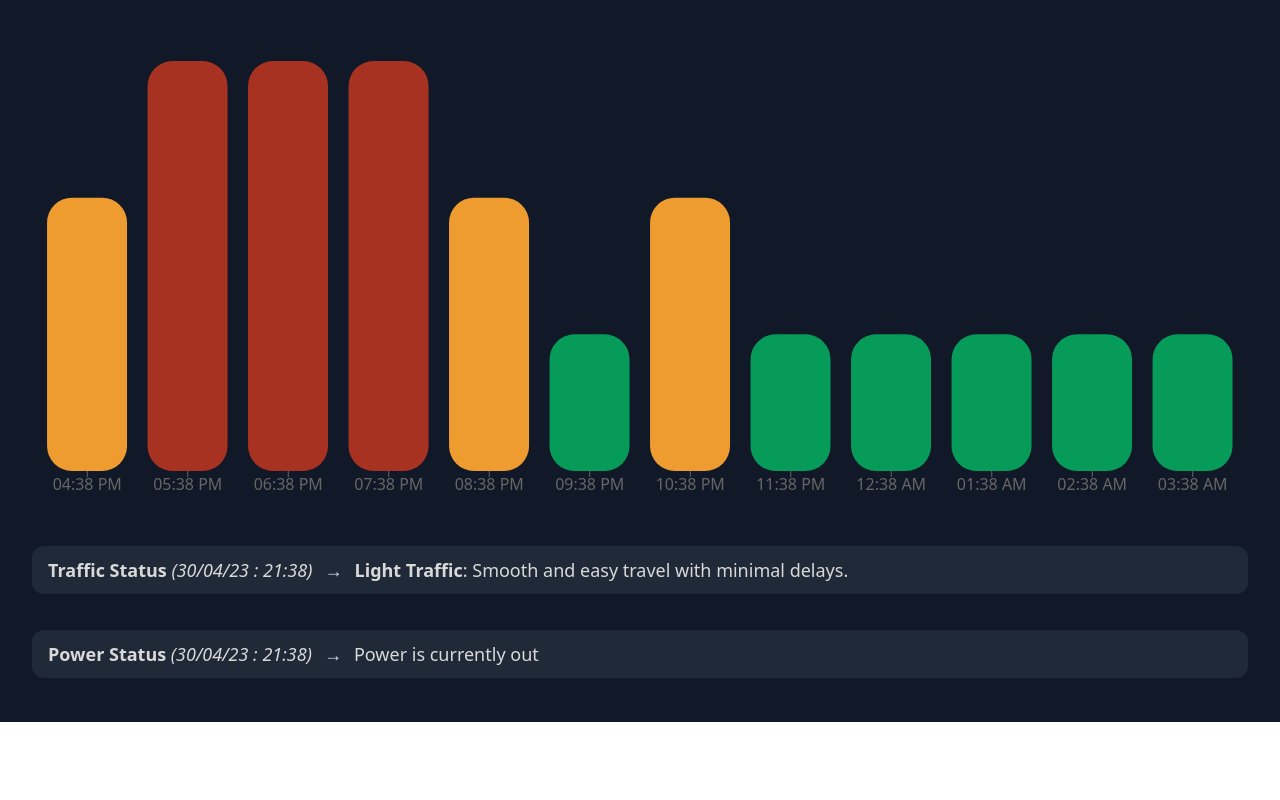
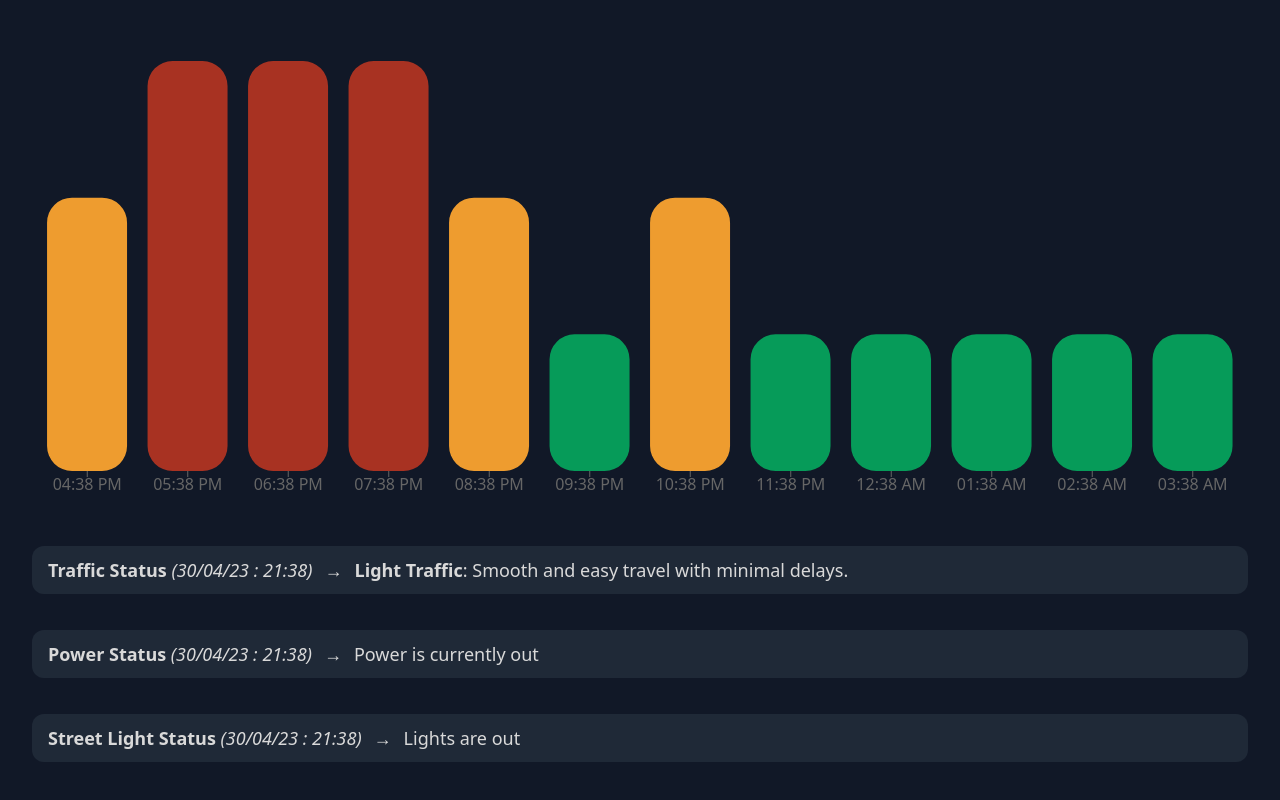
Before and after one commit to Xavier-Charles/mycity, a React (Vite) app: page / in a window 1280 px wide. Shown: the part 775-1575 px from the top of the page. Before the commit the page ends 1497 px from the top, so only its background shows below. Built offline with nearby package versions, Linux system fonts and the light colour scheme.

Commit message:
add street lights status

```diff
--- a/src/components/Status.jsx
+++ b/src/components/Status.jsx
@@ -27,12 +27,20 @@ const Status = ({ selectedCityId }) => {
     ),
   };
 
-  const powerStatus = 0
+  const powerStatus = 0;
+  const lightsStatus = 0;
 
   const powerDescription = {
     0: "Power is currently out",
     1: "Power is currently on",
   };
+
+  const lightsDescription = {
+    0: "Lights are out",
+    1: "Lights are on",
+  };
+
+
   return (
     <div className="bg-gray-900 py-6">
       <div className="pointer-events-none  sm:px-6 sm:pb-5 lg:px-8">
@@ -73,6 +81,25 @@ const Status = ({ selectedCityId }) => {
           </p>
         </div>
       </div>
+      <div className="pointer-events-none  sm:px-6 sm:pb-5 lg:px-8 pt-4">
+        <div className="pointer-events-auto flex items-center justify-between gap-x-6 bg-gray-800 max-w-7xl mx-auto px-6 py-2.5 sm:rounded-xl sm:py-3 sm:pl-4 sm:pr-3.5">
+          <p className="text-lg leading-6 text-secondary">
+            <a href="#">
+              <strong className="font-semibold">
+                Street Light Status{" "}
+                <span className="font-normal italic">
+                  ({moment().format("DD/MM/YY : HH:mm")})
+                </span>
+              </strong>
+
+              <span className="px-3" aria-hidden="true">
+                &rarr;
+              </span>
+              {lightsDescription[lightsStatus]}
+            </a>
+          </p>
+        </div>
+      </div>
     </div>
   );
 };
```
